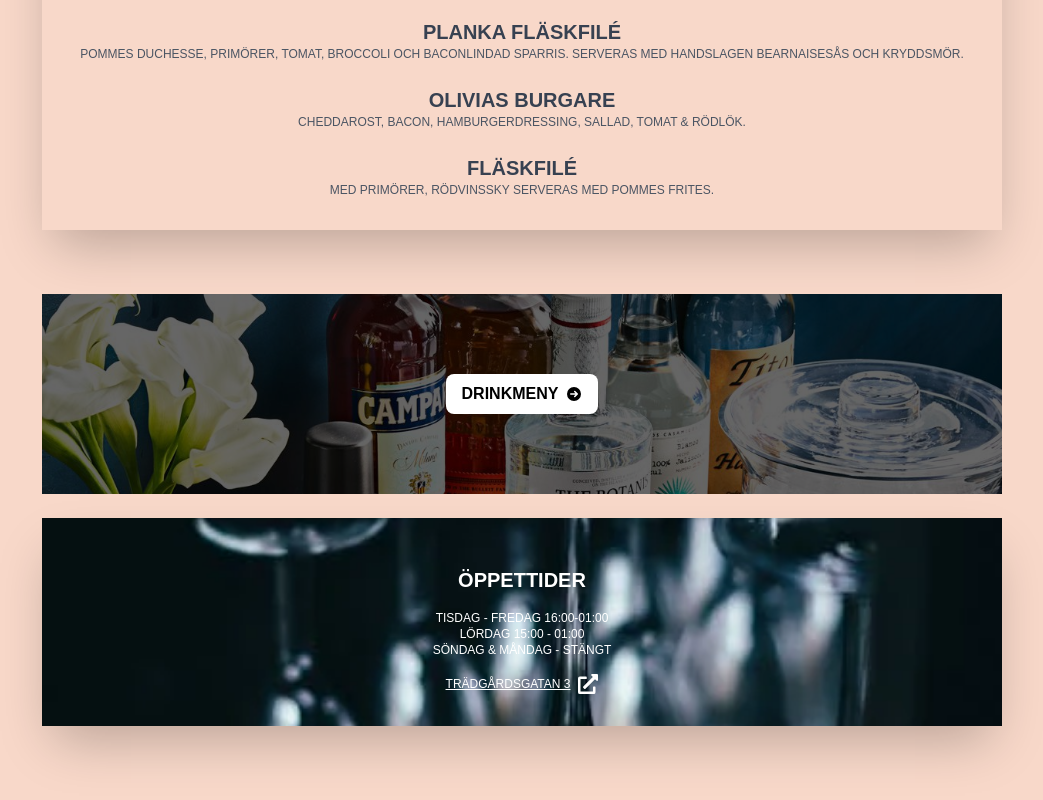
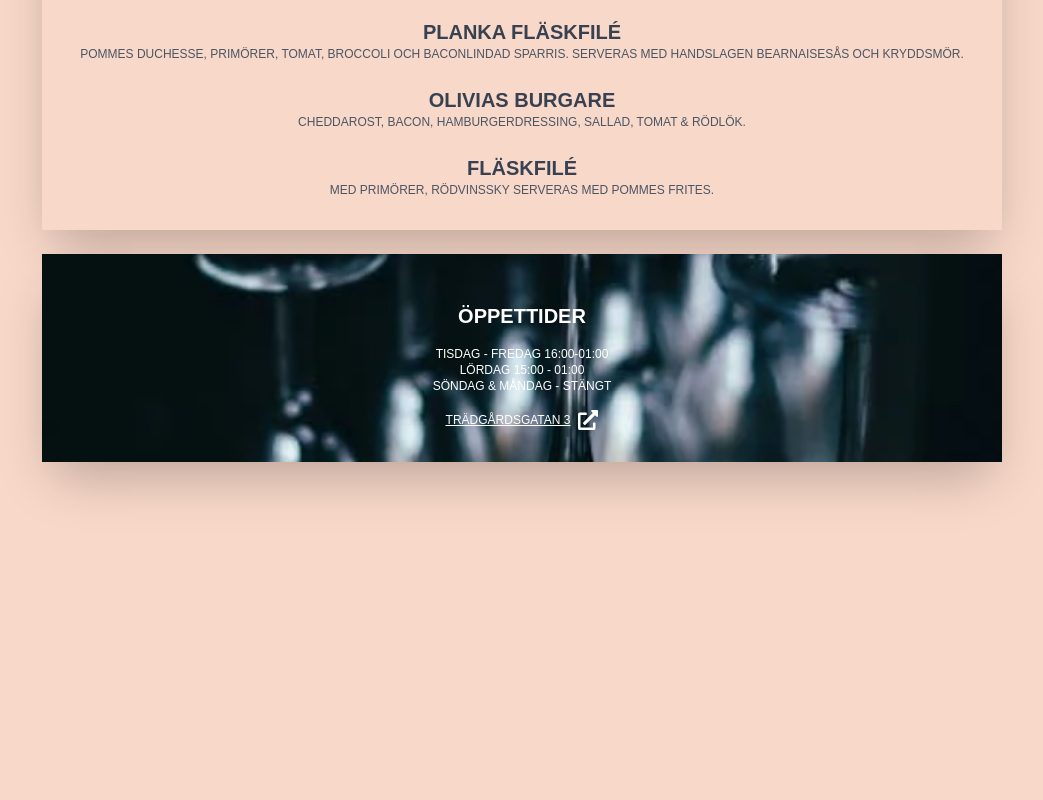
Before and after one commit to raselrzl/oliviabar, a Next.js app: page / in a window 1280 px wide. Shown: the part 1750-2550 px from the top of the page, without its empty margins (118-1161 px from the left). After the commit the page ends 2308 px from the top, so only its background shows below. Built offline with nearby package versions, Linux system fonts and the light colour scheme; no server answers.

Commit message:
Fix open pdf

```diff
--- a/app/components/HomePizza.js
+++ b/app/components/HomePizza.js
@@ -118,7 +118,7 @@ export default function HomePizza() {
 
 
 
-      <DownloadPDF />
+      {/* <DownloadPDF /> */}
 
       <div className="mx-auto my-6 max-w-screen-lg bg-[url('/olivia/07.webp')] bg-cover bg-center p-8 text-center text-xs uppercase text-black shadow-2xl">
         <div className="p-4 text-center">
--- a/app/menu/page.js
+++ b/app/menu/page.js
@@ -269,7 +269,7 @@ export default function Menu() {
             </div>
           )}
         </Suspense>
-          <DownloadPDF />
+          {/* <DownloadPDF /> */}
         <div className="mx-auto my-6 max-w-screen-lg bg-[#f8d8c9] p-8 text-center text-xs uppercase text-black shadow-2xl">
           <h1 className="text-center text-3xl font-bold text-gray-800 mb-4">
             Afterwork
```
